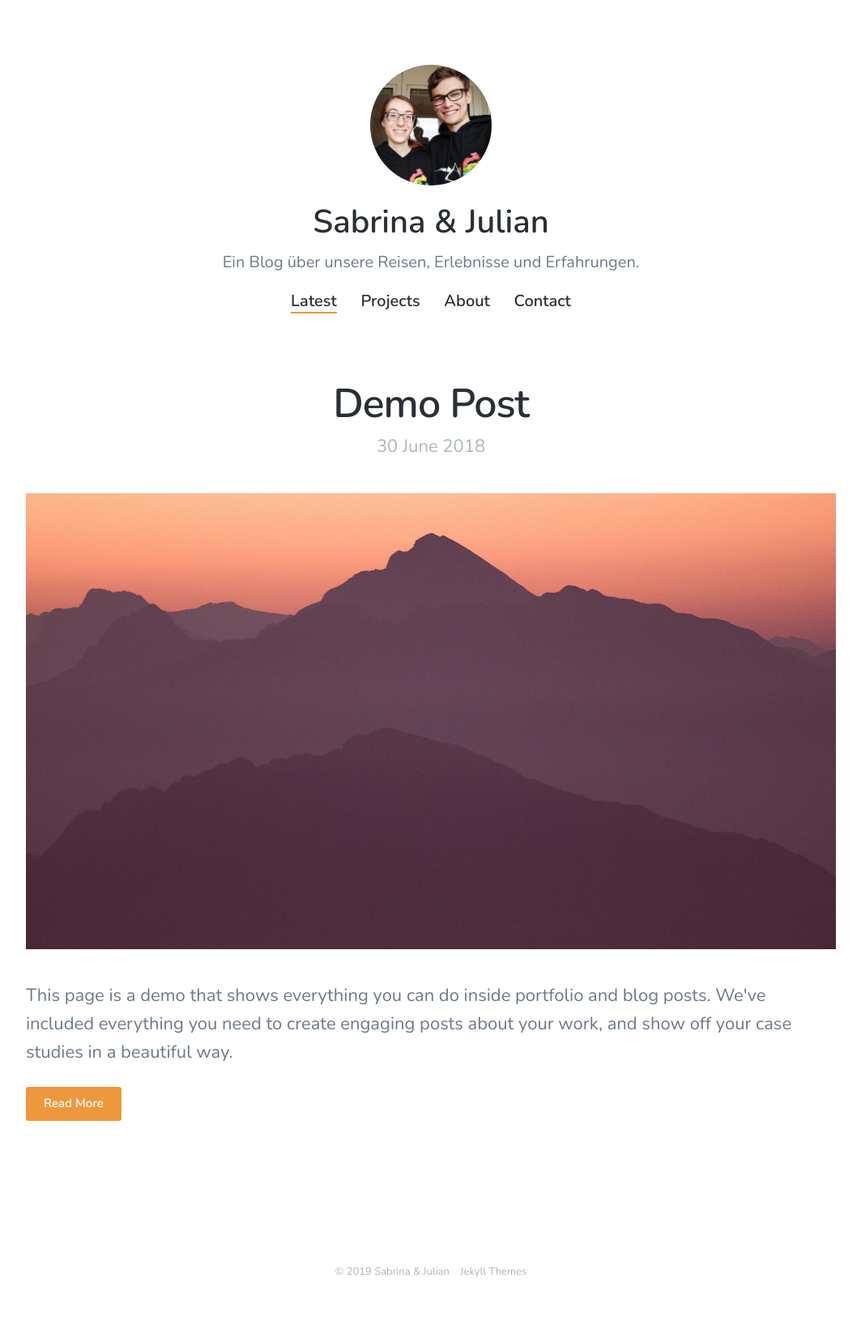
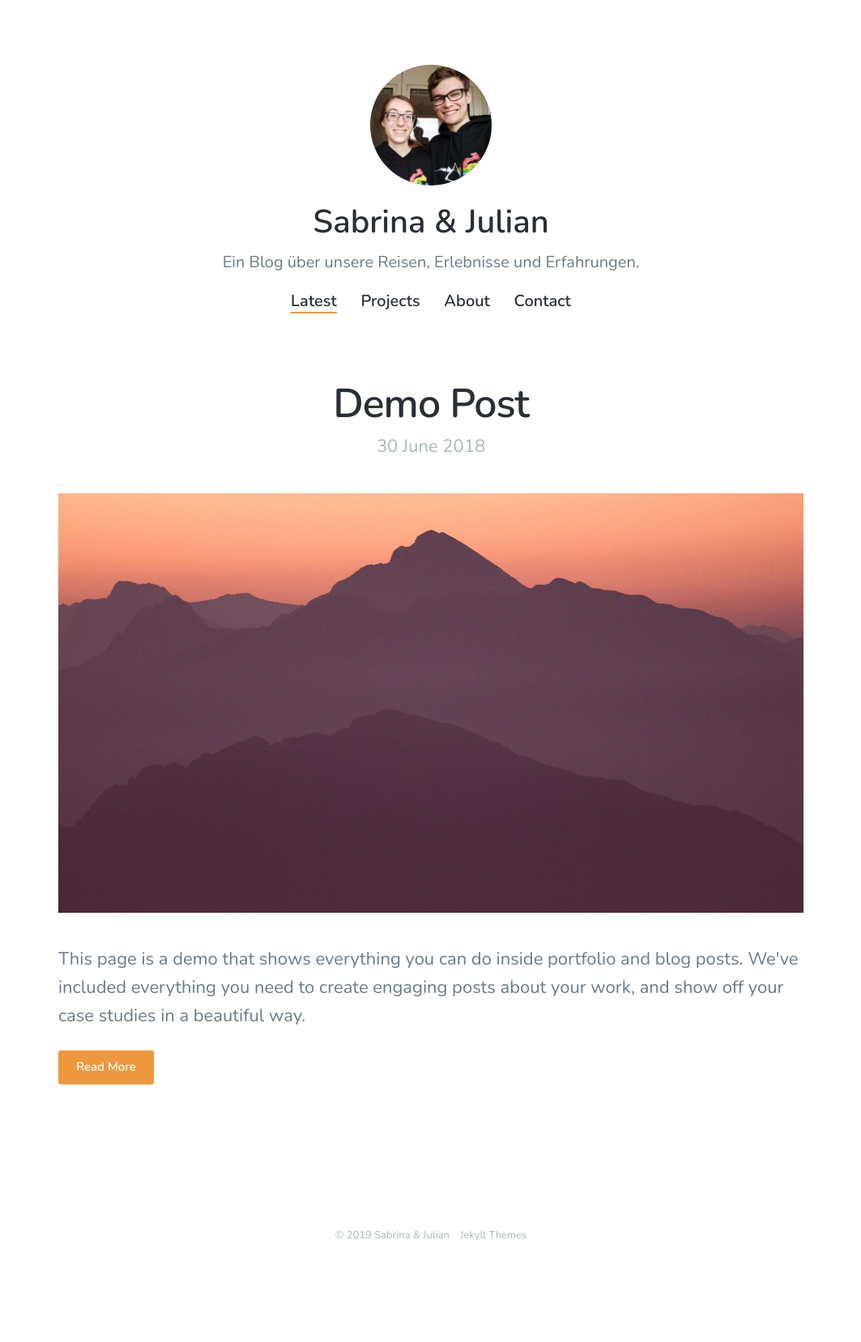
Before and after one commit to sabrinajulian/sabrinajulian.github.io, a Jekyll site: the page built from index.html, in a window 1280 px wide. Shown: the whole page at 81% size, without its empty margins (108-1171 px from the left). Built offline with Jekyll 4.4.1, drawn with Linux system fonts in a browser that asks for light colours; nearby versions of some CDN libraries; the list of posts is cut into pages by our own code; after the commit the page ends 1612 px from its top, so only the background shows below that.

Commit message:
Update _basic.scss

```diff
--- a/_sass/_basic.scss
+++ b/_sass/_basic.scss
@@ -387,7 +387,6 @@ section {
 	position: relative;
 	margin: 0 auto;
 	padding: 0 20px;
-	max-width: 1400px;
 
 	@include mq(tabletp) {
 		padding: 0 80px;
@@ -398,10 +397,10 @@ section {
 	}
 
 	@include mq(laptop) {
-		padding: 0 140px;
+		padding: 0 180px;
 	}
 
 	@include mq(desktop) {
-		padding: 0 180px;
+		padding: 0 200px;
 	}
 }
```
